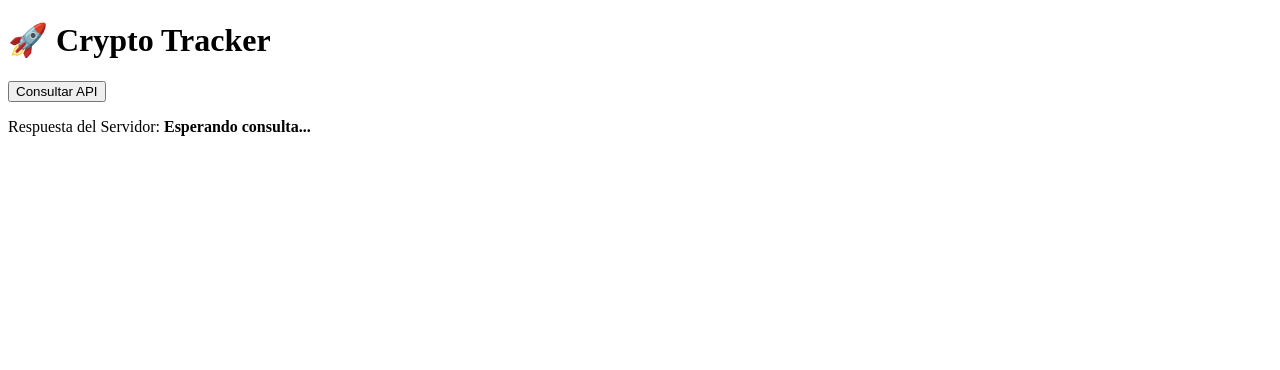
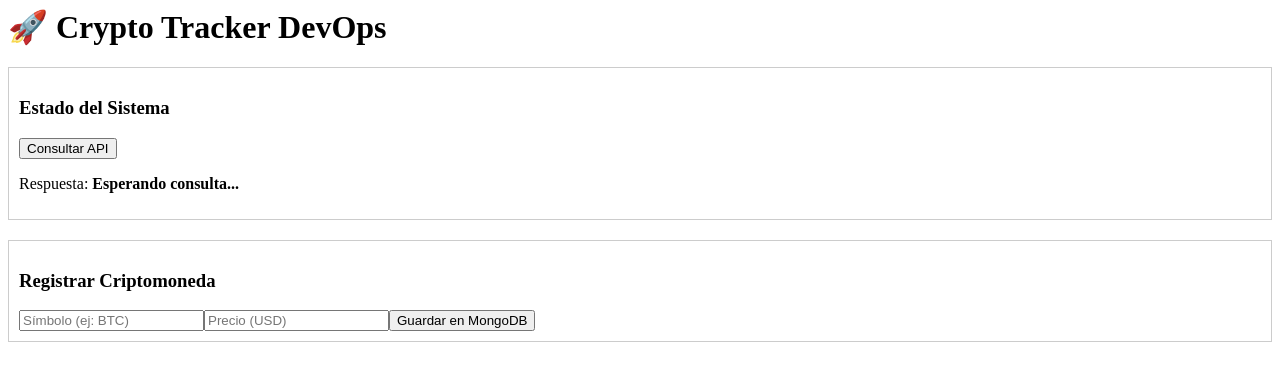
Before and after one commit to zekar47/crypto-tracker-devops, a plain HTML site: page frontend/index.html in a window 1280 px wide. Drawn offline with nearby package versions, Linux system fonts and the light colour scheme.

Commit message:
feat: interfaz para guardar datos MongoDB

```diff
--- a/frontend/index.html
+++ b/frontend/index.html
@@ -1,4 +1,4 @@
-<!DOCTYPE html>
+<!DOCTYPE html5>
 <html lang="es">
 	<head>
 		<meta charset="UTF-8">
@@ -8,17 +8,32 @@
 	<body>
 		<div id="app">
 			<h1>🚀 {{ title }}</h1>
-			<button @click="checkBackend">Consultar API</button>
-			<p>Respuesta del Servidor: <strong>{{ status }}</strong></p>
+			<div style="margin-bottom: 20px; border: 1px solid #ccc; padding: 10px;">
+				<h3>Estado del Sistema</h3>
+				<button @click="checkBackend">Consultar API</button>
+				<p>Respuesta: <strong>{{ status }}</strong></p>
+			</div>
+
+			<div style="border: 1px solid #ccc; padding: 10px;">
+				<h3>Registrar Criptomoneda</h3>
+				<input v-model="newCrypto.symbol" placeholder="Símbolo (ej: BTC)">
+				<input v-model.number="newCrypto.price" type="number" placeholder="Precio (USD)">
+				<button @click="saveCrypto">Guardar en MongoDB</button>
+				<p v-if="dbMessage">{{ dbMessage }}</p>
+			</div>
 		</div>
-
 		<script>
 			const { createApp } = Vue
 			createApp({
 				data() {
 					return {
-						title: 'Crypto Tracker',
-						status: 'Esperando consulta...'
+						title: 'Crypto Tracker DevOps',
+						status: 'Esperando consulta...',
+						dbMessage: '',
+						newCrypto: {
+							symbol: '',
+							price: null
+						}
 					}
 					},
 					methods: {
@@ -28,11 +43,31 @@
 								const data = await res.json();
 								this.status = data.status;
 								} catch (err) {
-									this.status = 'Error: No se pudo conectar con el Backend';
+									this.status = 'Error: No se pudo conectar';
 								}
-							}
-						}
-						}).mount('#app')
+								},
+								// NUEVO MÉTODO PARA GUARDAR
+								async saveCrypto() {
+									if (!this.newCrypto.symbol || !this.newCrypto.price) {
+										this.dbMessage = 'Por favor llena ambos campos';
+										return;
+									}
+									try {
+										const res = await fetch(`http://${window.location.hostname}:3000/api/save`, {
+											method: 'POST',
+											headers: { 'Content-Type': 'application/json' },
+											body: JSON.stringify(this.newCrypto)
+											});
+											const data = await res.json();
+											this.dbMessage = '✅ ' + data.message;
+											this.newCrypto.symbol = '';
+											this.newCrypto.price = null;
+											} catch (err) {
+												this.dbMessage = '❌ Error al guardar en base de datos';
+											}
+										}
+									}
+									}).mount('#app')
 		</script>
 	</body>
 </html>
```
